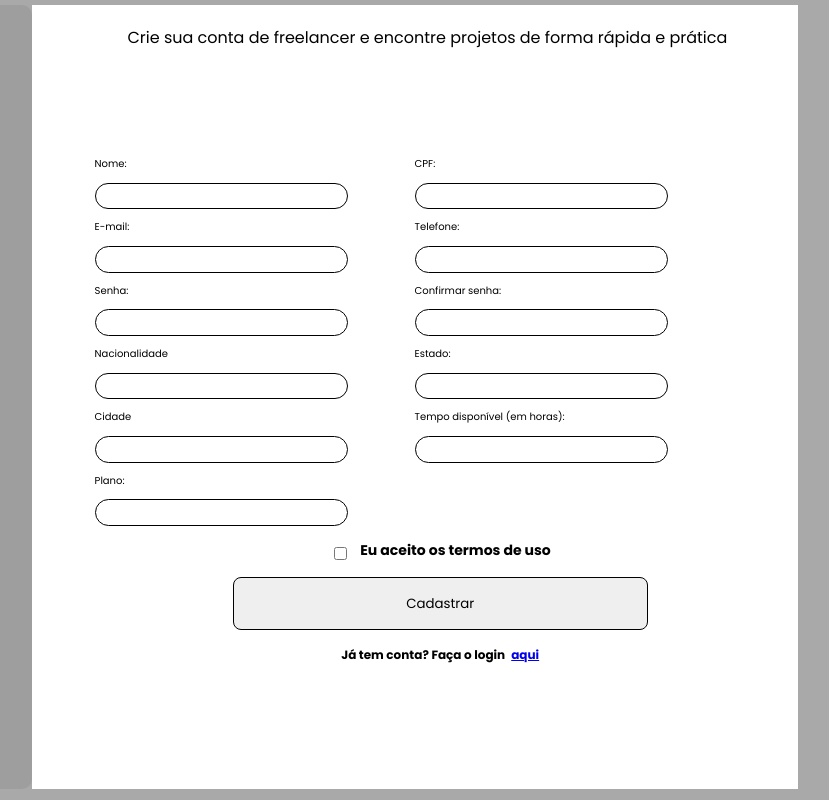
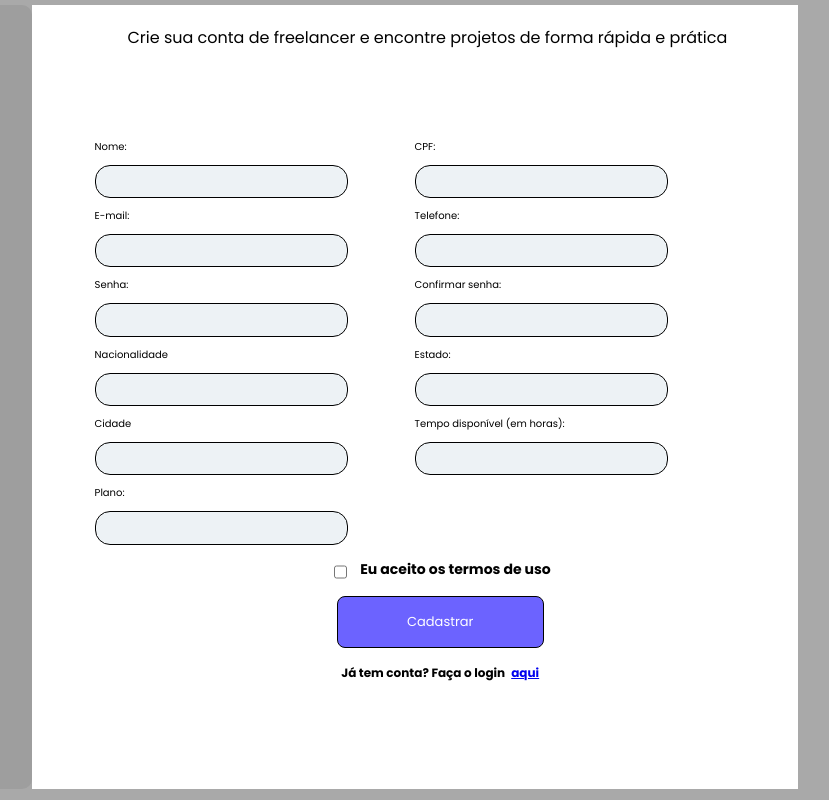
Before and after one commit to dianaaugusta/react-findr, a React (Create React App) app: page /cadastro in a window 1280 px wide. Shown: the whole page, without its empty margins (414-1243 px from the left). Built offline with nearby package versions, Linux system fonts and the light colour scheme; grey boxes are pictures that could not be loaded.

Commit message:
versão sprint

```diff
--- a/src/api.js
+++ b/src/api.js
@@ -1,7 +1,7 @@
 import axios from "axios";
 
 const api = axios.create({
-    baseURL : "http://localhost:8080/"
+    baseURL : "https://apifindr.herokuapp.com/"
 })
 
 export default api;
--- a/src/pages/login-findr.jsx
+++ b/src/pages/login-findr.jsx
@@ -46,9 +46,11 @@ function FindrLogin() {
                     <h1>Login</h1>
                     <h3 className="text-greetings">Venha conectar-se em sua conta e venha usufruir de
                         nossos melhores produtos e análises</h3>
-                    <FindrInput id="input_id" placeholder="Usuario" handleCallback={handleCallback} onInput={(evento) => { setDescription(evento.target.value) }} />
-                    <FindrInput id="input_senha" placeholder="Senha" type="password" onInput={(evento) => { setPassword(evento.target.value) }} />
-                    <Button id="btn-click-login" onClick={() => autenticar()}>Fazer Login</Button>
+                    <input id="input_id" placeholder="Usuario" handleCallback={handleCallback} onInput={(evento) => { setDescription(evento.target.value) }} />
+                    <br />
+                    <input id="input_senha" placeholder="Senha" type="password" onInput={(evento) => { setPassword(evento.target.value) }} />
+                    <br />
+                    <button id="btn-click-login" onClick={() => autenticar()}>Fazer Login</button>
 
                     <div className="password-options">
                         <a href="#" className="a-href-password">Esqueceu a senha?</a>
--- a/src/styles/findr-cadastro-style.css
+++ b/src/styles/findr-cadastro-style.css
@@ -29,7 +29,8 @@
 
 .container-inputs input{
     width: 19em;
-    height: 2em;
+    height: 2.5em;
+    background-color: #EDF2F5;
 }
 
 .text-input{
@@ -73,7 +74,12 @@
     margin-top: 0.5em;
     margin-right: 1em;
 }
-
+#signInButton{
+    background-color: #6C63FF;
+    color: white;
+    font-size: 13px;
+    width: 30%;
+}
 .i-acceptance{
     display: inline-flex;
 }
--- a/src/styles/findr-login-page-style.css
+++ b/src/styles/findr-login-page-style.css
@@ -26,6 +26,19 @@ body{
     display: flex;
     flex-direction: column;
     align-items: stretch;
+}
+
+#input_id ,#input_senha{
+    border-radius: 15px;
+    height: 50px;
+    border:1px solid black;
+}
+
+#btn-click-login{
+    border:1px solid black;
+    border-radius: 15px;
+    height: 40px;
+    color: white;
 }
 
 .saudacao-usuario .p-inputtext.p-component{
```
Also changed, not shown: 1 other file (tests, documents, lock files or other folders).
